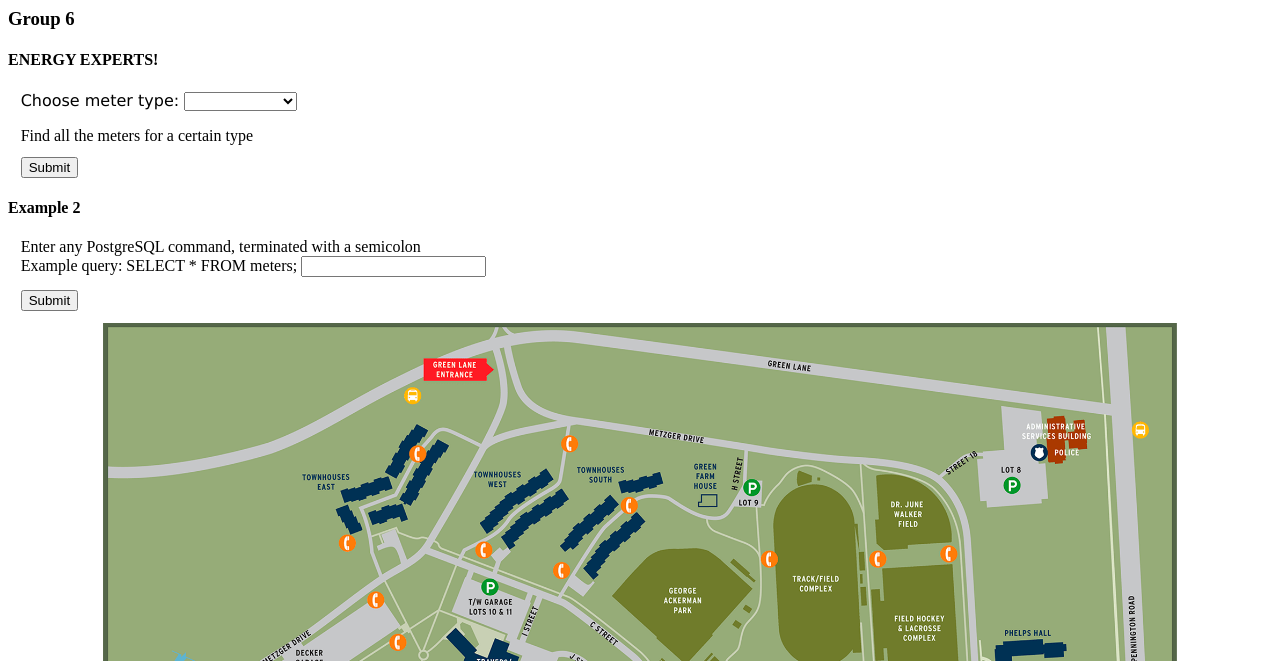
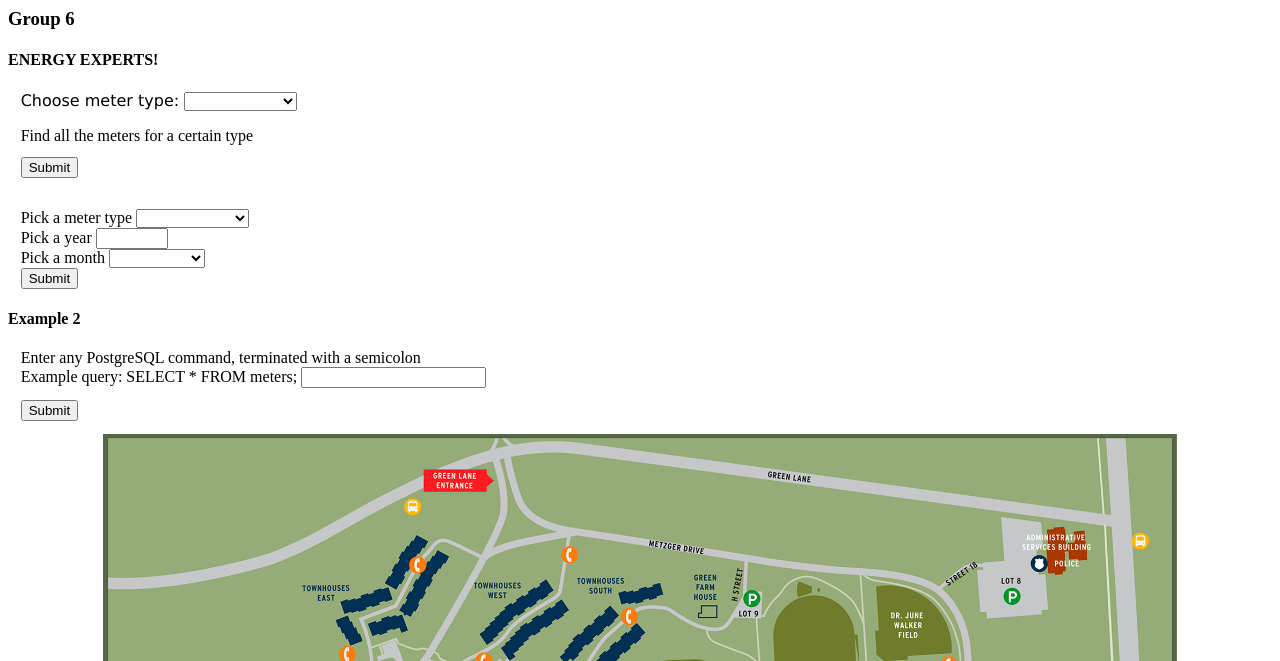
Before and after one commit to tomcamilli/cab-project-02-6, a Flask app: page / in a window 1280 px wide. Shown: the top 661 px of the page. Run offline with Flask 2, Linux system fonts and the light colour scheme; some libraries are stand-ins or nearby versions.

Commit message:
implementing query type 1 (meter cost)

```diff
--- a/app.py
+++ b/app.py
@@ -55,6 +55,53 @@ import psycopg2
 from config import config
 from flask import Flask, render_template, request
 
+def dateTranslate(soe, year, month):
+	startday = '01'
+	endday = '01'
+	m = 0;
+	if month == 'January':
+		endday = '31'
+		m = '01'
+	elif month == 'February':
+		endday = '28'
+		m = '02'
+	elif month == 'March':
+		endday = '31'
+		m = '03'
+	elif month == 'April':
+		endday = '30'
+		m = '04'
+	elif month == 'May':
+		endday = '31'
+		m = '05'
+	elif month == 'June':
+		endday = '30'
+		m = '06'
+	elif month == 'July':
+		endday = '31'
+		m = '07'
+	elif month == 'August':
+		endday = '31'
+		m = '08'
+	elif month == 'September':
+		endday = '30'
+		m = '09'
+	elif month == 'October':
+		endday = '31'
+		m = '10'
+	elif month == 'November':
+		endday = '30'
+		m = '11'
+	elif month == 'December':
+		endday = '31'
+		m = '12'
+
+	if soe == 's':
+		return '%s-%s-%s' % (year, m, startday)
+	elif soe == 'e':
+		return '%s-%s-%s' % (year, m, endday)
+
+
 # Connect to the PostgreSQL database server
 def connect(query):
     conn = None
@@ -107,5 +154,12 @@ def query_handler():
     rows = connect(request.form['query'])
     return render_template('my-result.html', rows=rows)
 
+@app.route('/meter-cost-handler', methods=['POST'])
+def meter_cost_handler():
+	y = request.form['year']
+	m = request.form['month']
+	rows = connect('SELECT MeterName, Cost, Usage, StartDate FROM meters NATURAL JOIN costs WHERE MeterType = \'' + request.form['metertype'] + '\' AND StartDate >= \'' + dateTranslate('s',y,m) + '\' AND StartDate <= \'' + dateTranslate('e',y,m) +'\';')
+	return render_template('my-result.html', rows=rows)
+
 if __name__ == '__main__':
     app.run(debug = True)
--- a/templates/eD-form.html
+++ b/templates/eD-form.html
@@ -25,6 +25,40 @@
             </div>
                 <input type="submit" value="Submit">
         </form>
+
+		<form action="/meter-cost-handler" method="POST">
+
+				<br>
+				<label for="metertype">Pick a meter type</label>
+				<select name="metertype" style="font-family:verdana">
+	      				<option value=""></option>
+						<option value="Natural Gas">Natural Gas</option>
+						<option value="Electric - Grid">Electric - Grid</option>
+				</select>
+				<br>
+				<label for="year">Pick a year</label>
+				<input type="number" min="2009" max="2022" name="year" id="year">
+				<br>
+				<label for="month">Pick a month</label>
+				<select name="month" style="font-family:verdana">
+	      				<option value=""></option>
+						<option value="January">January</option>
+						<option value="February">February</option>
+						<option value="March">March</option>
+						<option value="April">April</option>
+						<option value="May">May</option>
+						<option value="June">June</option>
+						<option value="July">July</option>
+						<option value="August">August</option>
+						<option value="September">September</option>
+						<option value="October">October</option>
+						<option value="November">November</option>
+						<option value="December">December</option>
+  				</select>
+
+				<br>
+				<input type="submit" value="Submit">
+		</form>
 
 	    <h4>Example 2</h4>
         <form action="/query-handler" method="POST">
```
